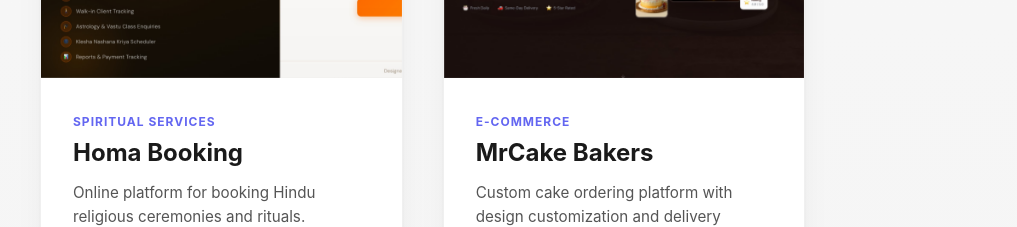
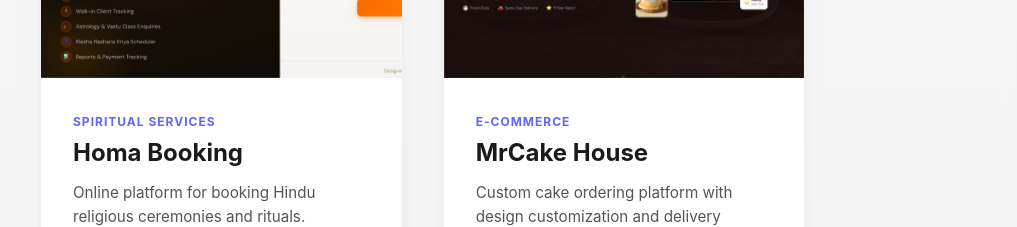
Before and after one commit to shrinidhikatti/prashanvi_tech, a React (Vite) app: page / in a window 1280 px wide. Shown: the part 4900-5127 px from the top of the page, without its empty margins (16-1033 px from the left). Built offline with nearby package versions, Linux system fonts and the light colour scheme.

Commit message:
rename MrCake Bakers to MrCake House and add live URL

```diff
--- a/src/components/Portfolio.jsx
+++ b/src/components/Portfolio.jsx
@@ -147,12 +147,12 @@
       }
     },
     {
-      title: 'MrCake Bakers',
+      title: 'MrCake House',
       category: 'E-Commerce',
       match: 'Bakery',
       description: 'Custom cake ordering platform with design customization and delivery tracking.',
       gradient: 'linear-gradient(135deg, #FFDEE9 0%, #B5FFFC 100%)',
-      url: '#',
+      url: 'https://mrcakehouse.com/',
       image: cakeImg,
       techStack: {
         frontend: ['Next.js 16', 'React 19', 'TypeScript', 'Tailwind CSS', 'Framer Motion', 'Lucide React', 'Leaflet'],
```
